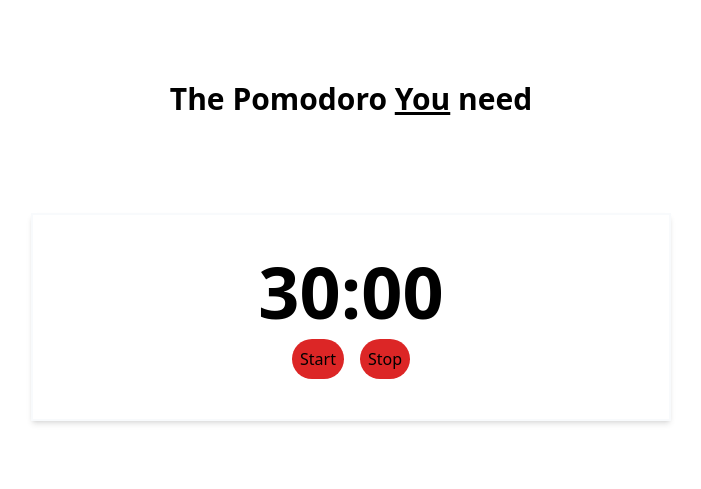
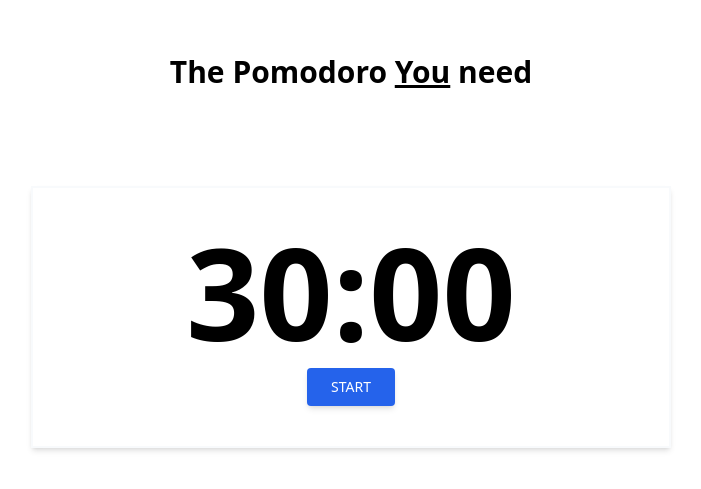
Before and after one commit to MarvinKweyu/Pomodoro, an Angular app: page / in a window 1280 px wide. Shown: the part 149-638 px from the top of the page, without its empty margins (289-990 px from the left). Built offline with nearby package versions, Linux system fonts and the light colour scheme; what ngx-electron would draw is missing.

Commit message:
style: increase fonts and size. Style btn

```diff
--- a/src/app/home/home.component.html
+++ b/src/app/home/home.component.html
@@ -5,7 +5,7 @@
   <div
     class="border-solid border-2 border-slate-50 shadow-md justify-self-center w-1/2 h-1/2 py-10"
   >
-    <div class="text-center font-bold text-7xl">
+    <div class="text-center font-bold text-9xl">
       <h5>
         <span
           id="time"
@@ -17,18 +17,14 @@
     </div>
     <div class="play flex justify-center mt-3">
       <button
-        class="rounded-full bg-red-600 p-2 mx-2"
-        [ngClass]="disableStart ? 'disabled' : ''"
-        (click)="startCounter()"
+        type="button"
+        data-mdb-ripple="true"
+        data-mdb-ripple-color="light"
+        class="inline-block px-6 py-2.5 bg-blue-600 text-white font-medium text-sm leading-tight uppercase rounded shadow-md hover:bg-blue-700 hover:shadow-lg focus:bg-blue-700 focus:shadow-lg focus:outline-none focus:ring-0 active:bg-blue-800 active:shadow-lg transition duration-150 ease-in-out"
+        (click)="toggleCounter()"
       >
-        Start
-      </button>
-      <button
-        class="rounded-full bg-red-600 p-2 mx-2"
-        [ngClass]="disableStart ? '' : 'disabled'"
-        (click)="stopCounter()"
-      >
-        Stop
+        <span *ngIf="runCounter">Stop</span>
+        <span *ngIf="!runCounter"> Start </span>
       </button>
     </div>
   </div>
--- a/src/app/home/home.component.ts
+++ b/src/app/home/home.component.ts
@@ -10,7 +10,7 @@ export class HomeComponent implements OnInit {
 
   timer = 50; //1800 set the time at 30 minutes
 
-  disableStart: boolean = false;
+  runCounter: boolean = false;
   playSound: boolean = false;
 
   countDown: any;
@@ -46,11 +46,16 @@ export class HomeComponent implements OnInit {
   }
 
 
-  startCounter() {
+  toggleCounter() {
     // will disable after click
-    this.disableStart = true;
-    let callDuration = this.elementRef.nativeElement.querySelector('#time');
-    this.startTimer(callDuration);
+    this.runCounter = !this.runCounter;
+    if(this.runCounter){
+
+       let callDuration = this.elementRef.nativeElement.querySelector('#time');
+      this.startTimer(callDuration);
+    }else{
+     this.stopCounter();
+  }
   }
   //  this button is disabled at the start of the program
   stopCounter(){
```
